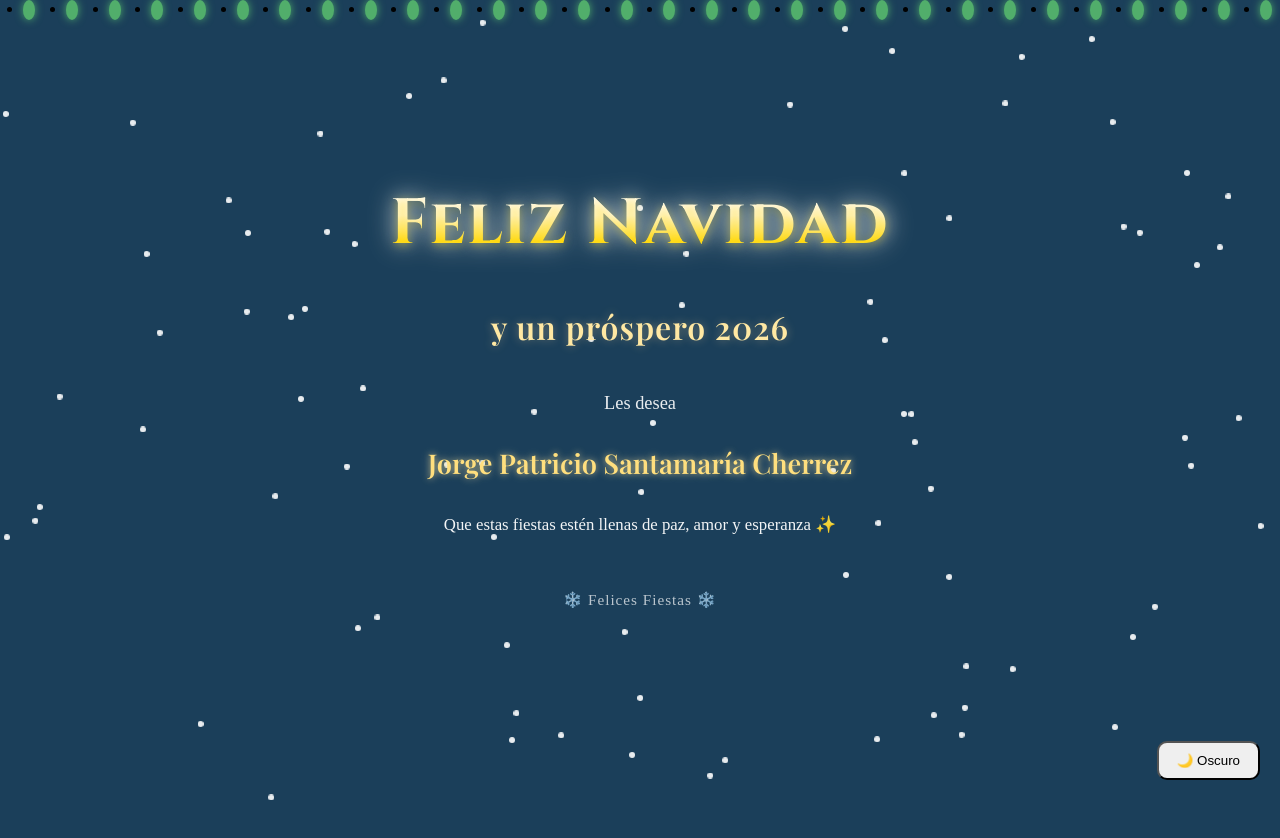
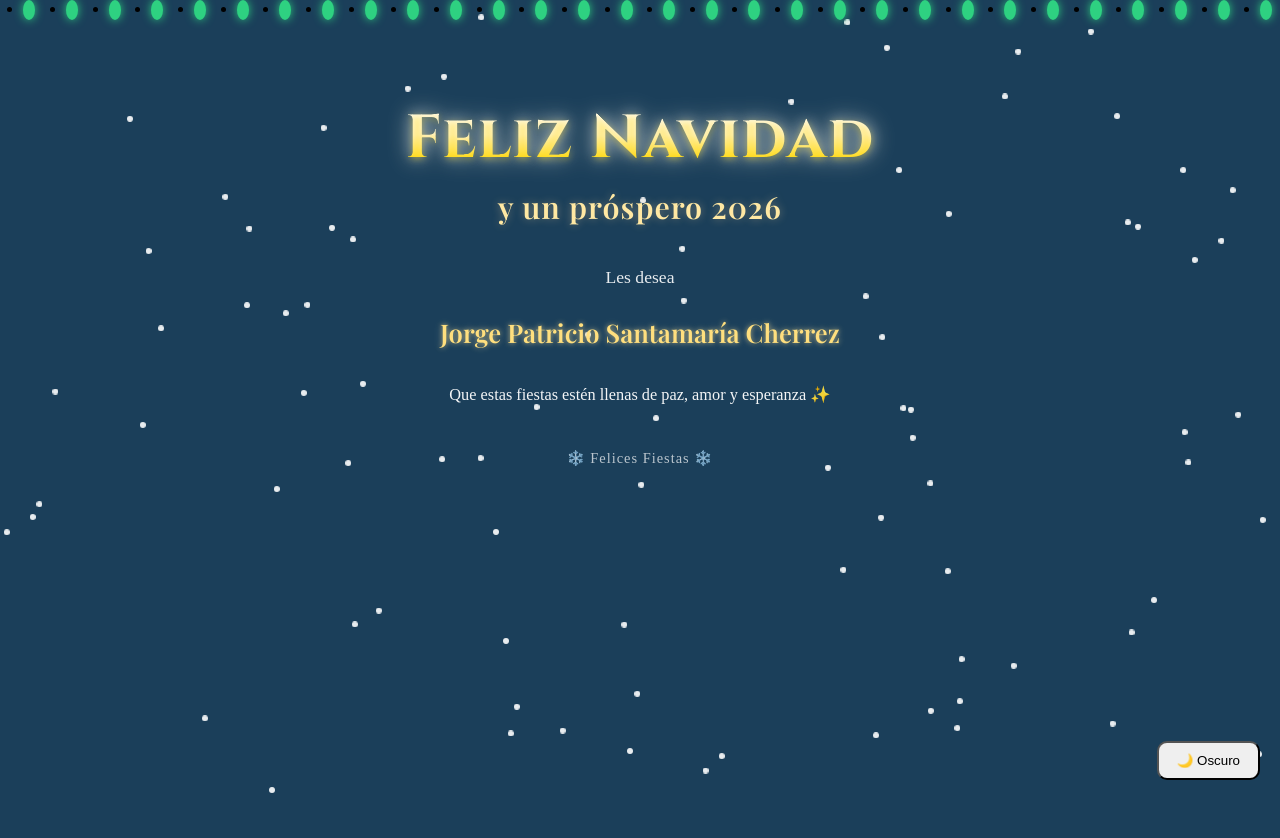
Before and after one commit to Patogol35/Navidad, a React (Vite) app: page / in a window 1280 px wide. Shown: the top 838 px of the page. Built offline with nearby package versions, Linux system fonts and the light colour scheme.

Commit message:
Update Home.css

```diff
--- a/src/pages/Home.css
+++ b/src/pages/Home.css
@@ -8,9 +8,9 @@ CONTENEDOR
   display: flex;
   flex-direction: column;
   align-items: center;
-  padding-top: 130px;
-  padding-bottom: 30px;
-  padding-inline: 20px;
+  padding-top: 90px;        /* ⬅️ MENOS ESPACIO ARRIBA */
+  padding-bottom: 24px;     /* ⬅️ MENOS ESPACIO ABAJO */
+  padding-inline: 16px;
   position: relative;
   z-index: 10;
   color: #ffffff;
@@ -22,34 +22,42 @@ TÍTULO PRINCIPAL
 ========================= */
 .title {
   font-family: "Cinzel", serif;
-  font-size: clamp(2.4rem, 7vw, 4rem);
+  font-size: clamp(2.2rem, 6.5vw, 3.8rem);
   font-weight: 700;
-  letter-spacing: 2px;
-  margin-bottom: 12px;
+  letter-spacing: 1.5px;
+  margin: 0;                /* ⬅️ sin márgenes raros */
+  white-space: nowrap;      /* ⬅️ UNA SOLA LÍNEA */
 
   background: linear-gradient(
     180deg,
     #ffffff 0%,
-    #fff6d5 40%,
-    #ffd700 70%,
+    #fff2c2 45%,
+    #ffd700 75%,
     #ffffff 100%
   );
   -webkit-background-clip: text;
   -webkit-text-fill-color: transparent;
 
   text-shadow:
-    0 2px 8px rgba(255, 215, 0, 0.35),
-    0 0 18px rgba(255, 255, 255, 0.4);
+    0 2px 6px rgba(255, 215, 0, 0.35),
+    0 0 14px rgba(255, 255, 255, 0.4);
 
   animation: titleGlow 4s ease-in-out infinite;
 }
 
+/* Emojis del MISMO COLOR */
+.title span {
+  -webkit-text-fill-color: transparent;
+  background: inherit;
+}
+
+/* Brillo suave */
 @keyframes titleGlow {
   0%, 100% {
     filter: drop-shadow(0 0 6px rgba(255,215,0,0.35));
   }
   50% {
-    filter: drop-shadow(0 0 14px rgba(255,255,255,0.6));
+    filter: drop-shadow(0 0 12px rgba(255,255,255,0.6));
   }
 }
 
@@ -58,53 +66,53 @@ SUBTÍTULO
 ========================= */
 .subtitle {
   font-family: "Playfair Display", serif;
-  font-size: clamp(1.4rem, 4.5vw, 2rem);
+  font-size: clamp(1.25rem, 4.5vw, 1.9rem);
   color: #ffe8a3;
-  margin-bottom: 26px;
+  margin-top: 6px;
+  margin-bottom: 22px;
   letter-spacing: 1px;
-  text-shadow: 0 0 10px rgba(255, 215, 150, 0.4);
+  text-shadow: 0 0 8px rgba(255, 215, 150, 0.4);
 }
 
 /* =========================
 TEXTOS
 ========================= */
 .message {
-  font-size: 1.15rem;
+  font-size: 1.1rem;
   opacity: 0.9;
-  margin-bottom: 4px;
+  margin-bottom: 2px;
 }
 
 .name {
   font-family: "Playfair Display", serif;
-  font-size: clamp(1.3rem, 4vw, 1.7rem);
+  font-size: clamp(1.25rem, 4vw, 1.6rem);
   font-weight: 600;
   color: #ffdf7e;
-  margin-bottom: 20px;
+  margin-bottom: 16px;
   text-shadow:
-    0 0 6px rgba(255,223,126,0.6),
-    0 0 12px rgba(255,255,255,0.3);
+    0 0 5px rgba(255,223,126,0.6),
+    0 0 10px rgba(255,255,255,0.25);
 }
 
 .blessing {
   max-width: 600px;
-  font-size: 1.05rem;
-  line-height: 1.65;
+  font-size: 1.02rem;
+  line-height: 1.6;
   opacity: 0.95;
-  margin-top: 10px;
 }
 
 /* =========================
 FOOTER
 ========================= */
 .footer {
-  margin-top: 35px;
-  font-size: 0.95rem;
+  margin-top: 26px;
+  font-size: 0.9rem;
   opacity: 0.7;
   letter-spacing: 1px;
 }
 
 /* =========================
-NIEVE MÓVIL (DISEÑO PREMIUM)
+NIEVE MÓVIL
 ========================= */
 .snow-mobile {
   pointer-events: none;
@@ -141,20 +149,14 @@ NIEVE MÓVIL (DISEÑO PREMIUM)
 }
 
 @keyframes snow-fall-front {
-  from {
-    transform: translateY(0) translateX(0);
-  }
   to {
-    transform: translateY(120vh) translateX(20px);
+    transform: translateY(120vh) translateX(18px);
   }
 }
 
 @keyframes snow-fall-back {
-  from {
-    transform: translateY(0) translateX(0);
-  }
   to {
-    transform: translateY(120vh) translateX(-15px);
+    transform: translateY(120vh) translateX(-12px);
   }
 }
 
```
